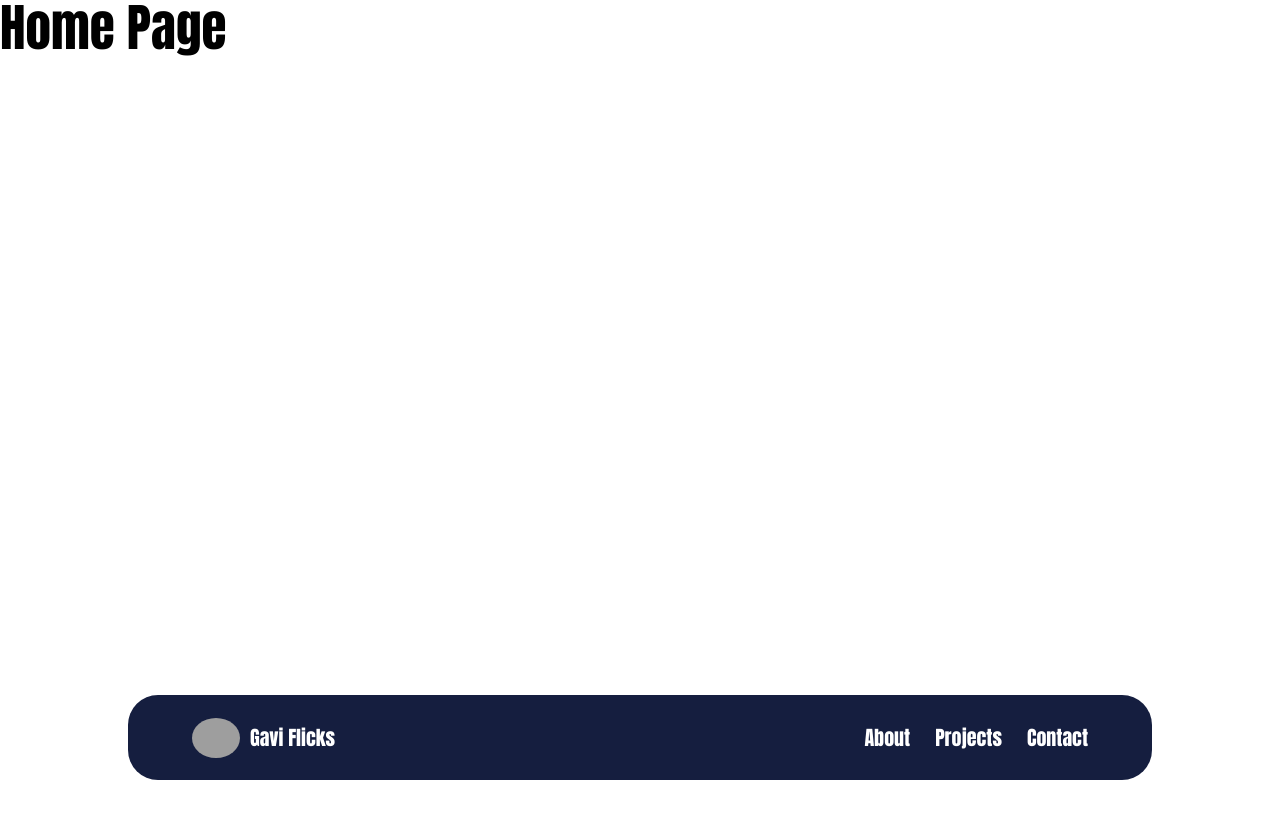
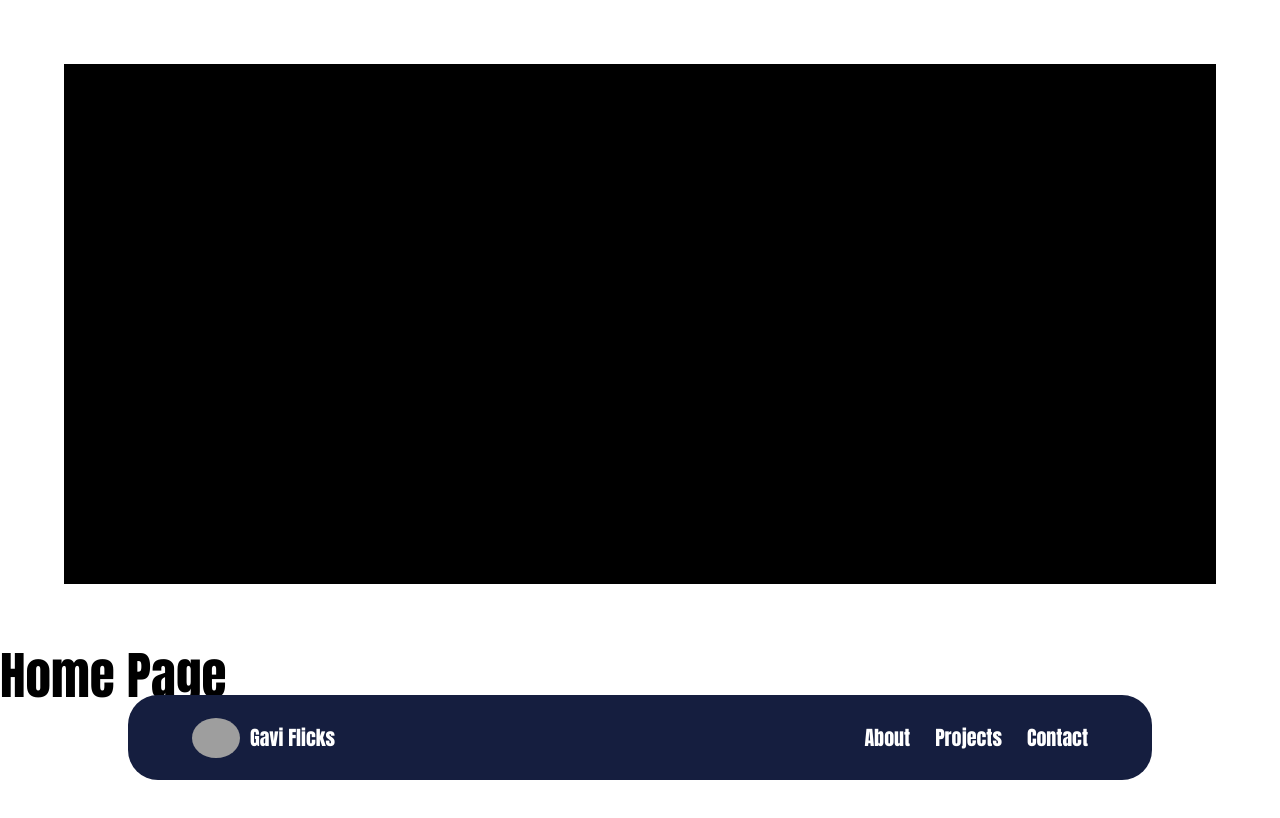
Before and after one commit to Gavisito/gaviflicks, a React (Vite) app: page / in a window 1280 px wide. Shown: the top 818 px of the page. Built offline with nearby package versions, Linux system fonts and the light colour scheme; no server answers; grey boxes are pictures that could not be loaded.

Commit message:
base landing

```diff
--- a/src/App.css
+++ b/src/App.css
@@ -1,3 +1,4 @@
+/*# navigation section */
 .navigation {
   width: 80%;
   min-height: 85px;
@@ -10,11 +11,13 @@
   border-radius: 30px;
   margin: 2.5vh 10%;
   bottom: 0;
+  z-index: 9999;
 }
 .navigation .nav {
   display: flex;
   align-items: center;
   gap: 25px;
+  z-index: 9999;
 }
 .navigation .branding {
   text-align: center;
@@ -82,7 +85,7 @@
     position: fixed;
     margin: -30vh 10%;
     right: 0;
-    top: 80px;
+    bottom: 80px;
     padding: 3%;
     visibility: hidden;
     border-radius: 30px;
@@ -110,4 +113,12 @@
     font-size: 20px;
     overflow: hidden;
   }
+}
+
+/* landing section of home.jsx */
+.land {
+  background-color: black;
+  width: 90%;
+  height: 65vh;
+  margin: 5%;
 }/*# sourceMappingURL=App.css.map */
--- a/src/App.scss
+++ b/src/App.scss
@@ -1,3 +1,4 @@
+/*# navigation section */
 .navigation {
     width: 80%;
     min-height: 85px;
@@ -10,11 +11,13 @@
     border-radius: 30px;
     margin: 2.5vh 10%;
     bottom: 0;
+    z-index: 9999;
 
     .nav {
       display: flex;
       align-items: center;
       gap: 25px;
+      z-index: 9999;
     }
 
     .branding {
@@ -95,7 +98,7 @@
         position: fixed;
         margin: -30vh 10%;
         right: 0;
-        top:80px;
+        bottom:80px;
         padding: 3%;
         visibility: hidden;
         border-radius: 30px;
@@ -126,3 +129,12 @@
       }
     }
   }
+
+/* landing section of home.jsx */
+
+.land{
+  background-color: black;
+  width: 90%;
+  height: 65vh;
+  margin: 5%;
+}
--- /dev/null
+++ b/src/components/landing.jsx
@@ -0,0 +1,11 @@
+import React from 'react';
+
+function Landing() {
+  return (
+    <div>
+        <div className="land">Landing</div>
+    </div>
+  );
+}
+
+export default Landing;
--- a/src/pages/about.jsx
+++ b/src/pages/about.jsx
@@ -1,8 +1,10 @@
 import React from 'react';
+import Navigation from '../components/navigation';
 
 function About() {
   return (
     <div>
+      <Navigation/>
       <h1>About Page</h1>
     </div>
   );
--- a/src/pages/gallery.jsx
+++ b/src/pages/gallery.jsx
@@ -1,6 +1,8 @@
 import React, { useState, useEffect } from 'react';
 import { createClient } from 'contentful';
 import { config } from '../../config';
+
+import Navigation from '../components/navigation';
 
 
 function Gallery() {
@@ -28,6 +30,7 @@ function Gallery() {
           <img src={'https:' + image.fields.file.url} alt={image.fields.title || 'Mystery Image'} />
         </div>
       ))}
+      <Navigation/>
     </div>
   );
 }
--- a/src/pages/home.jsx
+++ b/src/pages/home.jsx
@@ -1,10 +1,12 @@
 import React from 'react';
 import Navigation from '../components/navigation';
+import Landing from '../components/landing';
 
 function Home() {
   return (
     <div>
       <Navigation/>
+      <Landing/>
       <h1>Home Page</h1>
     </div>
   );
```
Also changed, not shown: 1 other file (tests, documents, lock files or other folders).
